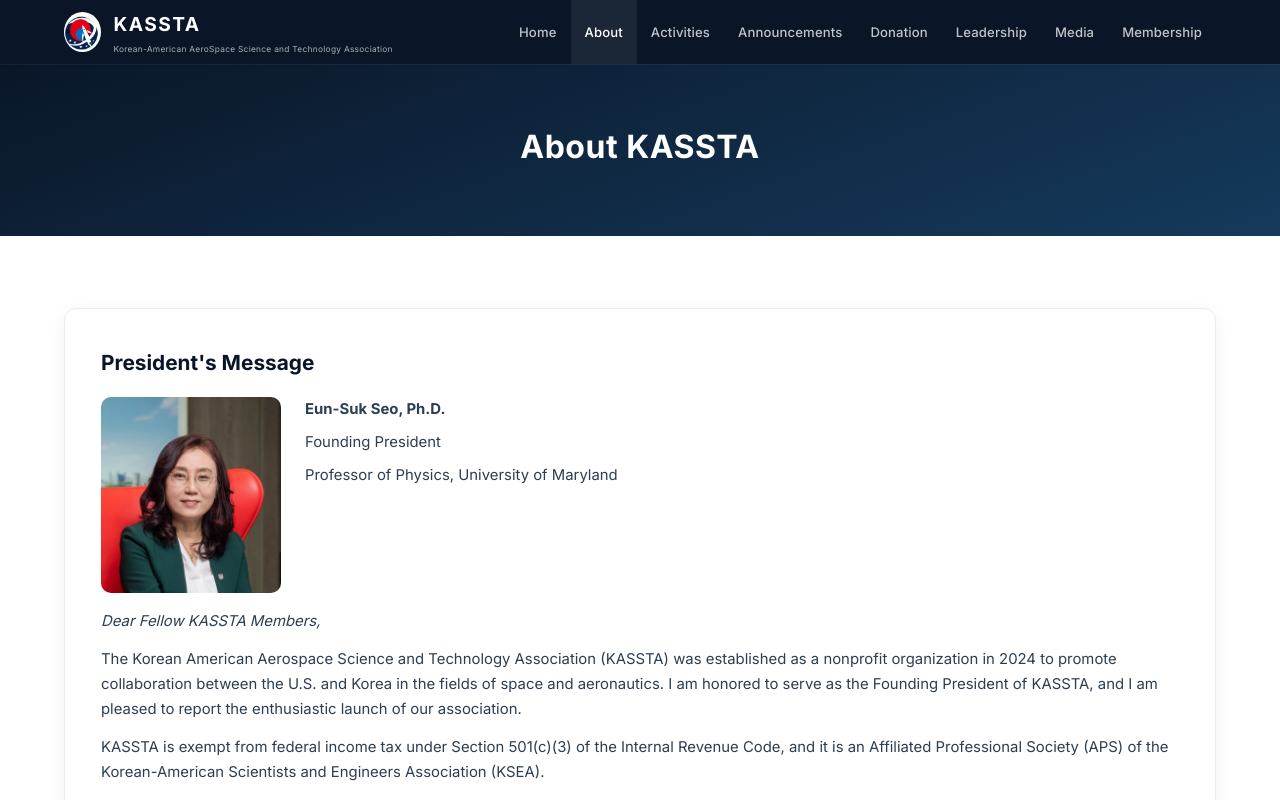
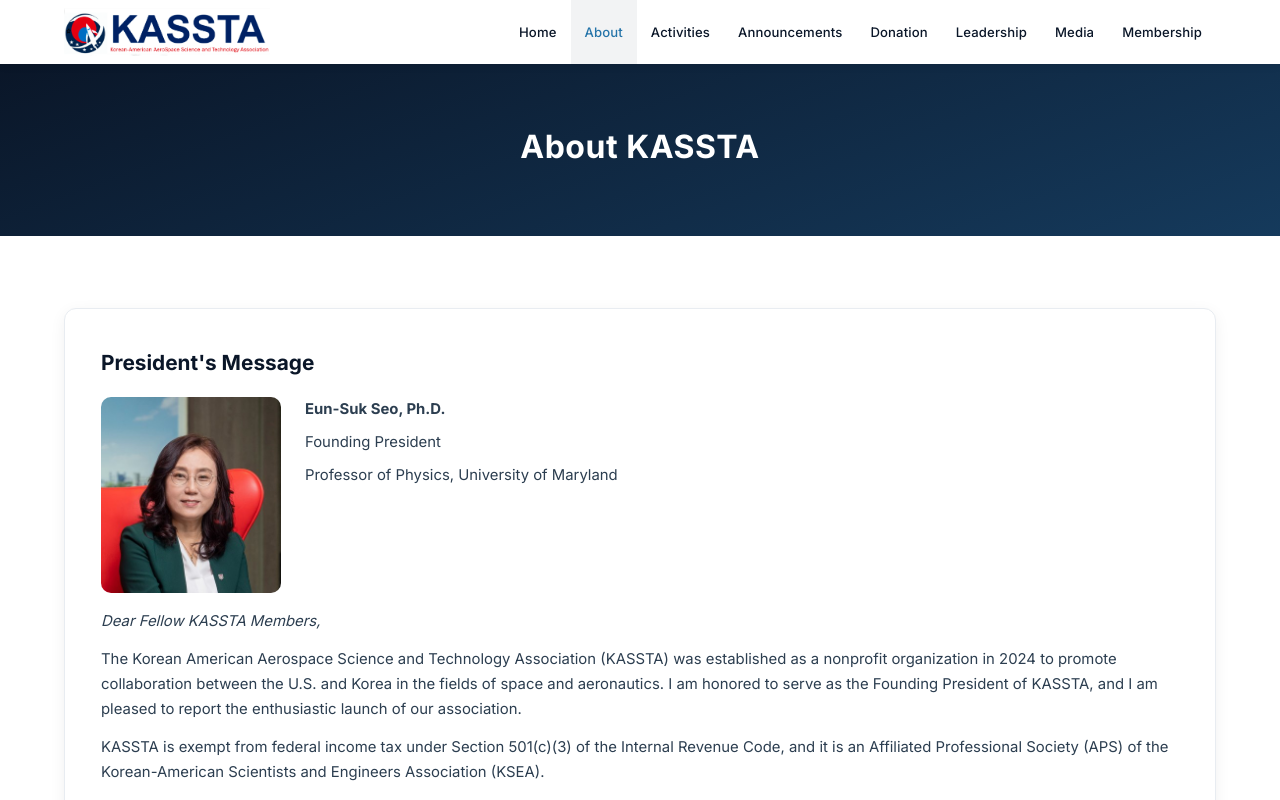
Before and after one commit to yunks128/kassta, a React (Vite) app: page /#/about in a window 1280 px wide. Shown: the top 800 px of the page. Built offline with nearby package versions, Linux system fonts and the light colour scheme.

Commit message:
Use original full logo and white menu bar for header

```diff
--- a/src/components/Header.jsx
+++ b/src/components/Header.jsx
@@ -55,11 +55,7 @@
     <header>
       <div className="nav-wrapper">
         <Link to="/" className="logo" onClick={closeMenu}>
-          <img src={import.meta.env.BASE_URL + 'images/logo-icon.png'} alt="KASSTA" className="logo-icon-img" />
-          <div className="logo-text">
-            KASSTA
-            <span>Korean-American AeroSpace Science and Technology Association</span>
-          </div>
+          <img src={import.meta.env.BASE_URL + 'images/logo.png'} alt="KASSTA" className="logo-full-img" />
         </Link>
         <button className="hamburger" onClick={() => setMenuOpen(!menuOpen)}>
           <span /><span /><span />
--- a/src/index.css
+++ b/src/index.css
@@ -38,12 +38,11 @@
 
 /* ===== Header ===== */
 header {
-  background: var(--primary);
+  background: var(--white);
   position: sticky;
   top: 0;
   z-index: 1000;
-  box-shadow: 0 1px 0 rgba(255,255,255,0.05);
-  backdrop-filter: blur(12px);
+  box-shadow: 0 2px 8px rgba(0,0,0,0.08);
 }
 
 .nav-wrapper {
@@ -59,34 +58,13 @@
 .logo {
   display: flex;
   align-items: center;
-  gap: 12px;
   text-decoration: none;
-  color: var(--white);
   flex-shrink: 0;
 }
 
-.logo:hover { color: var(--white); }
-
-.logo-icon-img {
-  height: 40px;
+.logo-full-img {
+  height: 48px;
   width: auto;
-  border-radius: 50%;
-}
-
-.logo-text {
-  font-size: 1.2rem;
-  font-weight: 700;
-  letter-spacing: 1.5px;
-  color: var(--white);
-}
-
-.logo-text span {
-  display: block;
-  font-size: 0.52rem;
-  font-weight: 400;
-  letter-spacing: 0.3px;
-  opacity: 0.65;
-  margin-top: 1px;
 }
 
 /* Nav */
@@ -103,7 +81,7 @@
 nav > ul > li > a {
   display: flex;
   align-items: center;
-  color: rgba(255,255,255,0.75);
+  color: var(--primary);
   padding: 0 14px;
   height: 64px;
   font-size: 0.82rem;
@@ -115,8 +93,8 @@
 
 nav > ul > li > a:hover,
 nav > ul > li > a.active {
-  color: var(--white);
-  background: rgba(255,255,255,0.07);
+  color: var(--highlight);
+  background: rgba(10,22,40,0.05);
 }
 
 /* Dropdown */
@@ -165,12 +143,12 @@
   transition: background .2s;
 }
 
-.hamburger:active { background: rgba(255,255,255,0.1); }
+.hamburger:active { background: rgba(0,0,0,0.05); }
 
 .hamburger span {
   width: 22px;
   height: 2px;
-  background: var(--white);
+  background: var(--primary);
   border-radius: 1px;
   transition: transform .3s, opacity .3s;
 }
@@ -733,11 +711,11 @@
     top: 64px;
     left: 0;
     right: 0;
-    background: var(--primary);
-    border-top: 1px solid rgba(255,255,255,0.08);
+    background: var(--white);
+    border-top: 1px solid var(--border);
     max-height: 80vh;
     overflow-y: auto;
-    box-shadow: 0 8px 24px rgba(0,0,0,0.2);
+    box-shadow: 0 8px 24px rgba(0,0,0,0.1);
   }
 
   nav > ul.open { display: flex; }
@@ -746,13 +724,13 @@
     padding: 14px 20px;
     height: auto;
     font-size: 0.9rem;
-    border-bottom: 1px solid rgba(255,255,255,0.04);
+    border-bottom: 1px solid var(--border);
   }
 
   .dropdown {
     position: static;
     box-shadow: none;
-    background: rgba(255,255,255,0.03);
+    background: var(--light-bg);
     display: none;
     border: none;
     border-radius: 0;
@@ -761,11 +739,11 @@
 
   nav > ul > li.dd-open .dropdown { display: block; }
   .dropdown a {
-    color: rgba(255,255,255,0.65);
+    color: var(--text);
     padding: 12px 20px 12px 36px;
-    border-bottom: 1px solid rgba(255,255,255,0.03);
+    border-bottom: 1px solid var(--border);
   }
-  .dropdown a:hover { background: rgba(255,255,255,0.05); color: white; }
+  .dropdown a:hover { background: rgba(0,0,0,0.03); color: var(--highlight); }
 
   .hero { padding: 64px 20px; }
   .hero h1 { font-size: 2.2rem; }
```
